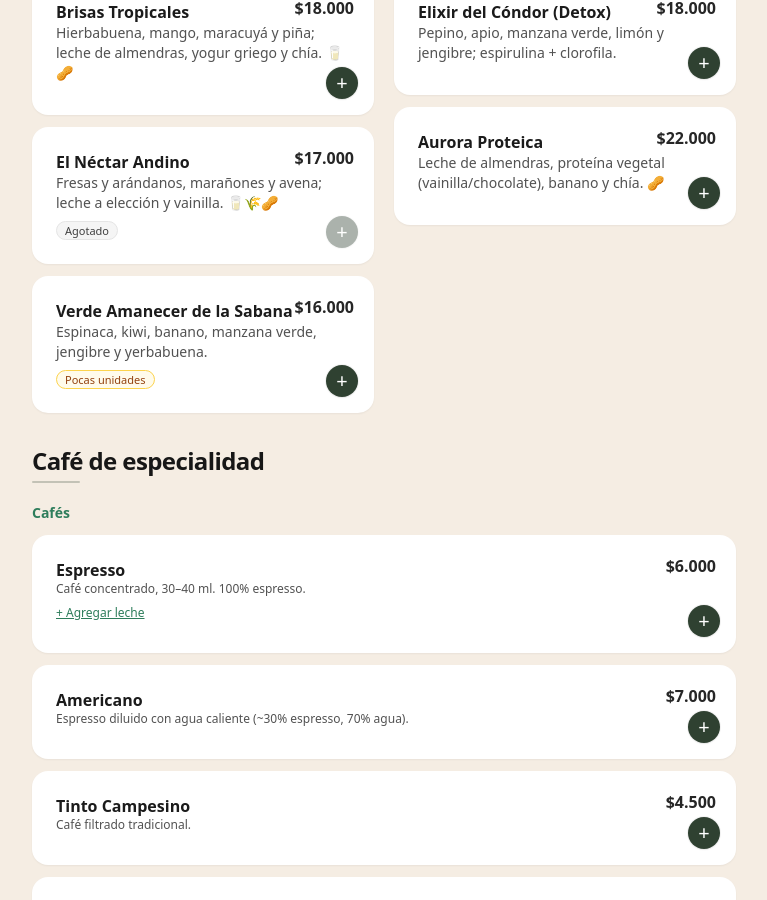
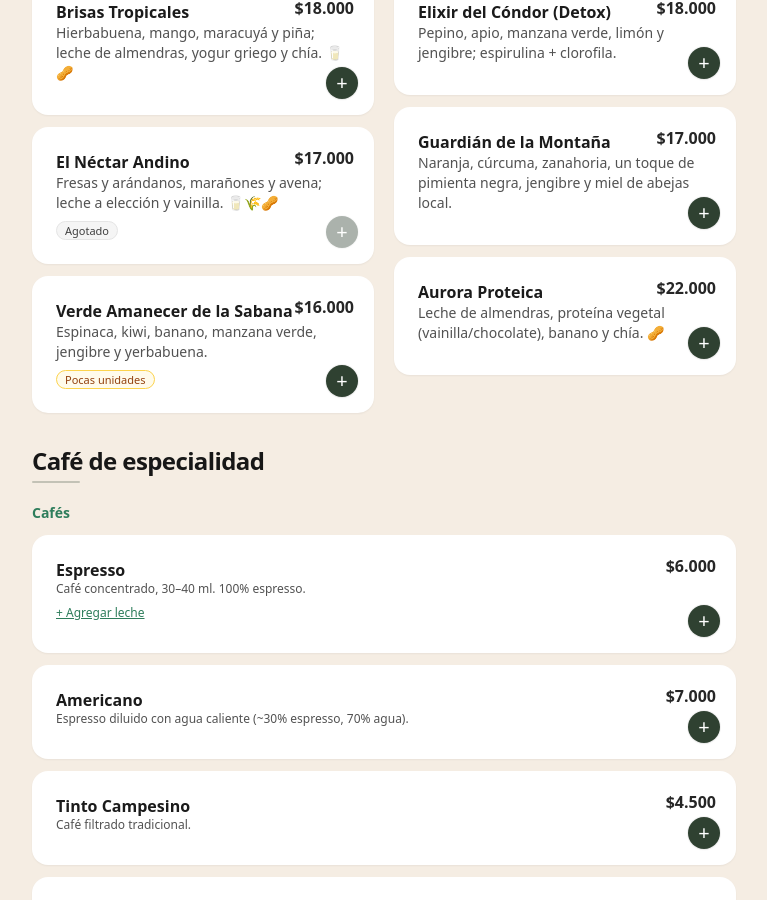
Before and after one commit to codesebastianvega/alto-andino-qrmenu, a React (Vite) app: page / in a window 1280 px wide. Shown: the part 3400-4300 px from the top of the page, without its empty margins (256-1023 px from the left). Built offline with nearby package versions, Linux system fonts and the light colour scheme; no server answers.

Commit message:
Update SmoothiesSection.jsx

```diff
--- a/src/components/SmoothiesSection.jsx
+++ b/src/components/SmoothiesSection.jsx
@@ -34,13 +34,18 @@ const funcionales = [
     desc: "Pepino, apio, manzana verde, limón y jengibre; espirulina + clorofila.",
   },
   {
+    id: "smoothie:Guardian de la Montaña",
+    name: "Guardián de la Montaña",
+    price: 17000,
+    desc: "Naranja, cúrcuma, zanahoria, un toque de pimienta negra, jengibre y miel de abejas local.",
+  },
+  {
     id: "smoothie:Aurora Proteica",
     name: "Aurora Proteica",
     price: 22000,
     desc: "Leche de almendras, proteína vegetal (vainilla/chocolate), banano y chía. 🥜",
   },
 ];
-
 
 function List({ items, onAdd }) {
   return (
@@ -82,7 +87,11 @@ function List({ items, onAdd }) {
 export default function SmoothiesSection() {
   const cart = useCart();
   const add = (p) =>
-    cart.addItem({ productId: p.id || slugify(p.name), name: p.name, price: p.price });
+    cart.addItem({
+      productId: p.id || slugify(p.name),
+      name: p.name,
+      price: p.price,
+    });
 
   return (
     <div className="grid grid-cols-1 sm:grid-cols-2 gap-5">
```
